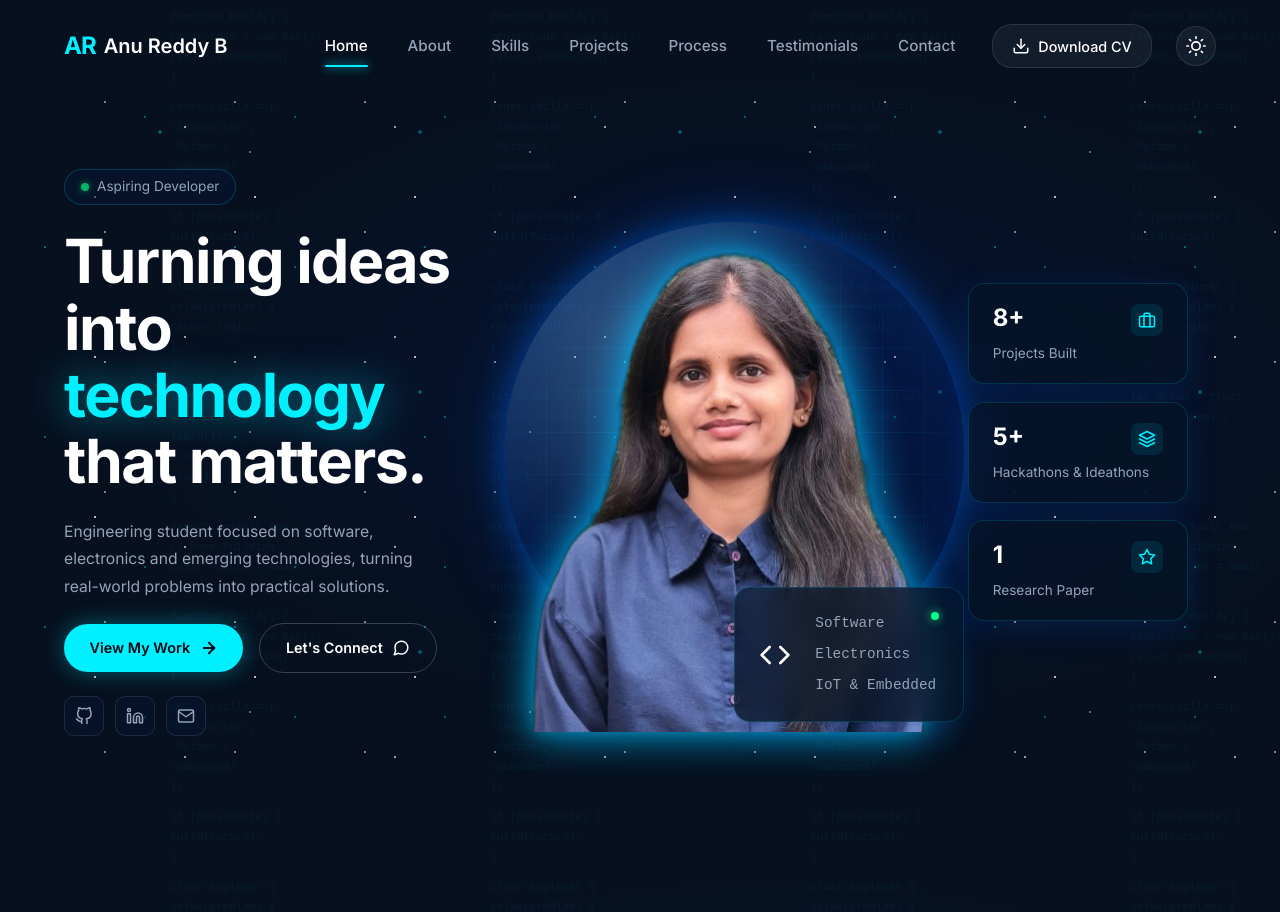
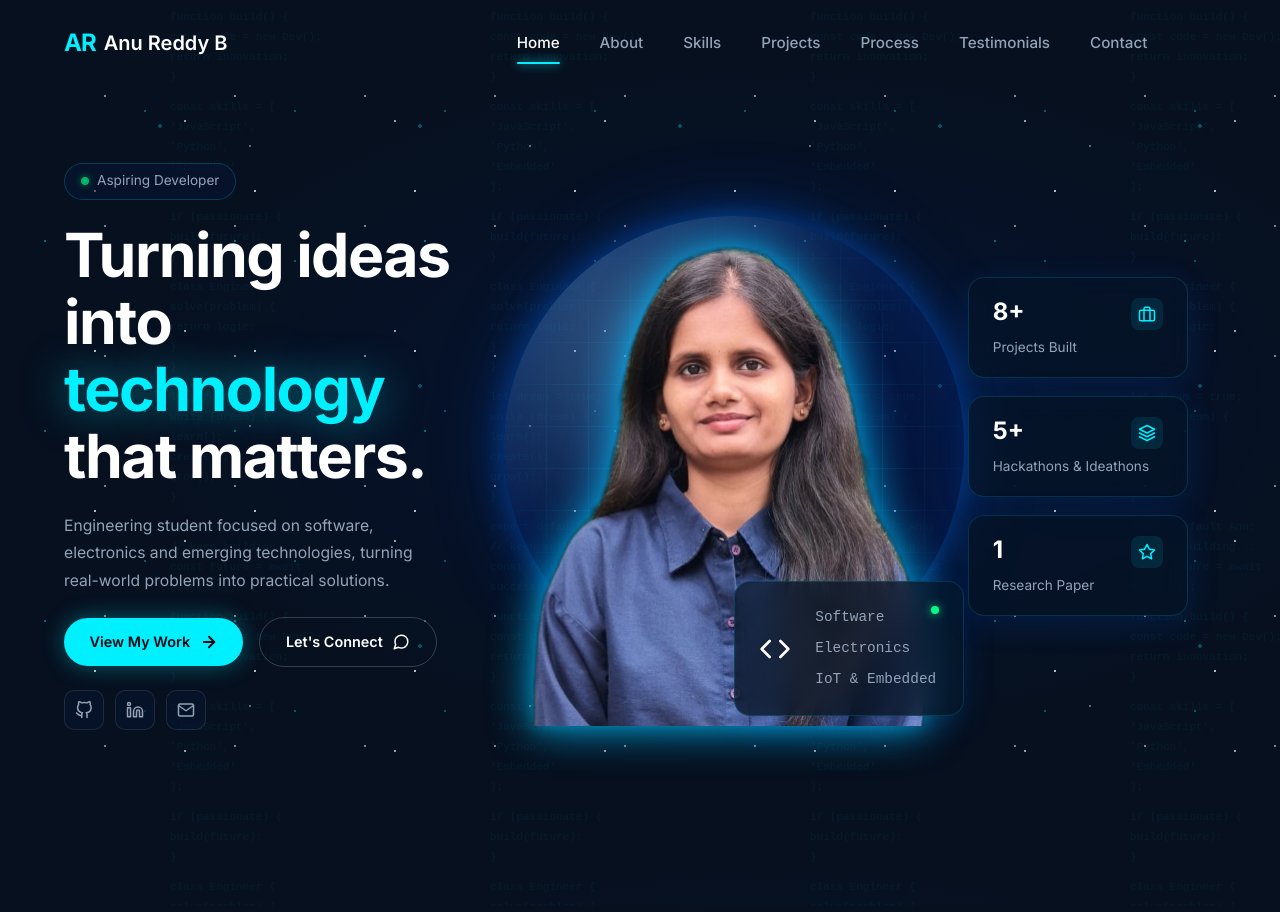
Before and after one commit to anureddyb20/anu, a Next.js app: page / in a window 1280 px wide. Built offline with nearby package versions, Linux system fonts and the light colour scheme.

Commit message:
Style: remove Download CV button and Theme Toggle button from Navbar header

```diff
--- a/src/components/Navbar.tsx
+++ b/src/components/Navbar.tsx
@@ -48,49 +48,6 @@ export default function Navbar() {
         </li>
       </ul>
 
-      <div className={styles.actions}>
-        <a href="/Anu_Reddy_CV.pdf" className={styles.downloadBtn} download>
-          <svg
-            xmlns="http://www.w3.org/2000/svg"
-            width="18"
-            height="18"
-            viewBox="0 0 24 24"
-            fill="none"
-            stroke="currentColor"
-            strokeWidth="2"
-            strokeLinecap="round"
-            strokeLinejoin="round"
-          >
-            <path d="M21 15v4a2 2 0 0 1-2 2H5a2 2 0 0 1-2-2v-4" />
-            <polyline points="7 10 12 15 17 10" />
-            <line x1="12" y1="15" x2="12" y2="3" />
-          </svg>
-          Download CV
-        </a>
-        <button className={styles.themeBtn} aria-label="Toggle theme">
-          <svg
-            xmlns="http://www.w3.org/2000/svg"
-            width="20"
-            height="20"
-            viewBox="0 0 24 24"
-            fill="none"
-            stroke="currentColor"
-            strokeWidth="2"
-            strokeLinecap="round"
-            strokeLinejoin="round"
-          >
-            <circle cx="12" cy="12" r="5" />
-            <line x1="12" y1="1" x2="12" y2="3" />
-            <line x1="12" y1="21" x2="12" y2="23" />
-            <line x1="4.22" y1="4.22" x2="5.64" y2="5.64" />
-            <line x1="18.36" y1="18.36" x2="19.78" y2="19.78" />
-            <line x1="1" y1="12" x2="3" y2="12" />
-            <line x1="21" y1="12" x2="23" y2="12" />
-            <line x1="4.22" y1="19.78" x2="5.64" y2="18.36" />
-            <line x1="18.36" y1="5.64" x2="19.78" y2="4.22" />
-          </svg>
-        </button>
-      </div>
     </nav>
   );
 }
```
